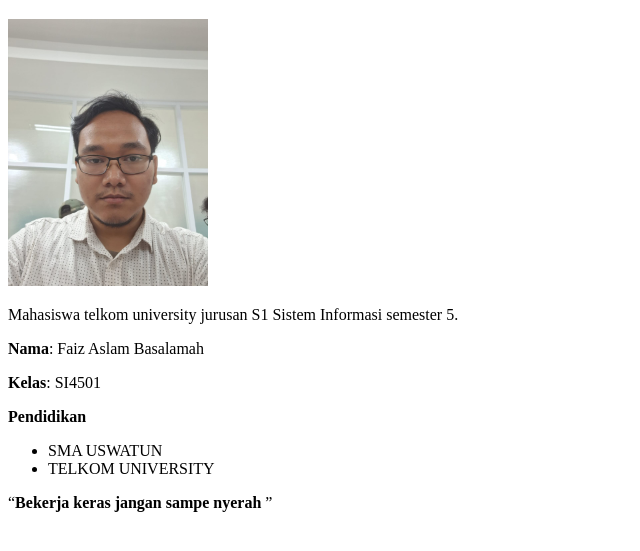
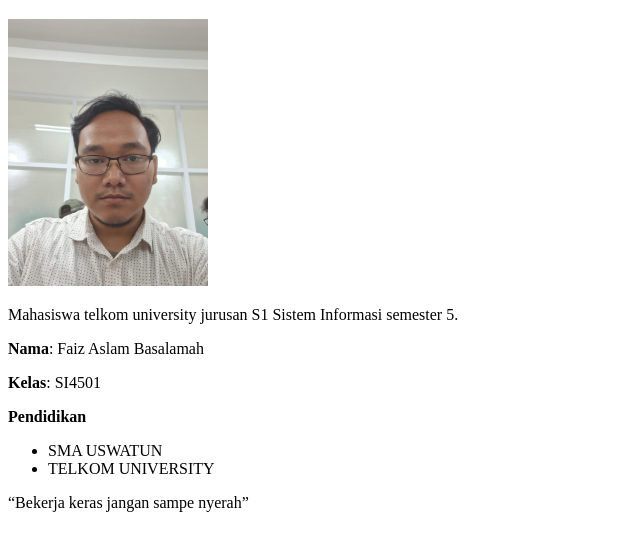
Before and after one commit to FaizAslamBasalamah/WAD_project1, a plain HTML site: page index.html in a window 1280 px wide. Shown: the part 61-612 px from the top of the page, without its empty margins (0-640 px from the left). Drawn offline with Linux system fonts and the light colour scheme.

Commit message:
Update index.html

```diff
--- a/index.html
+++ b/index.html
@@ -25,7 +25,7 @@
                 TELKOM UNIVERSITY
             </li>
         </ul>
-        <q><strong>Bekerja keras jangan sampe nyerah</strong> </q>
+        <q>Bekerja keras jangan sampe nyerah</q>
     </body>
 
 </html>
```
